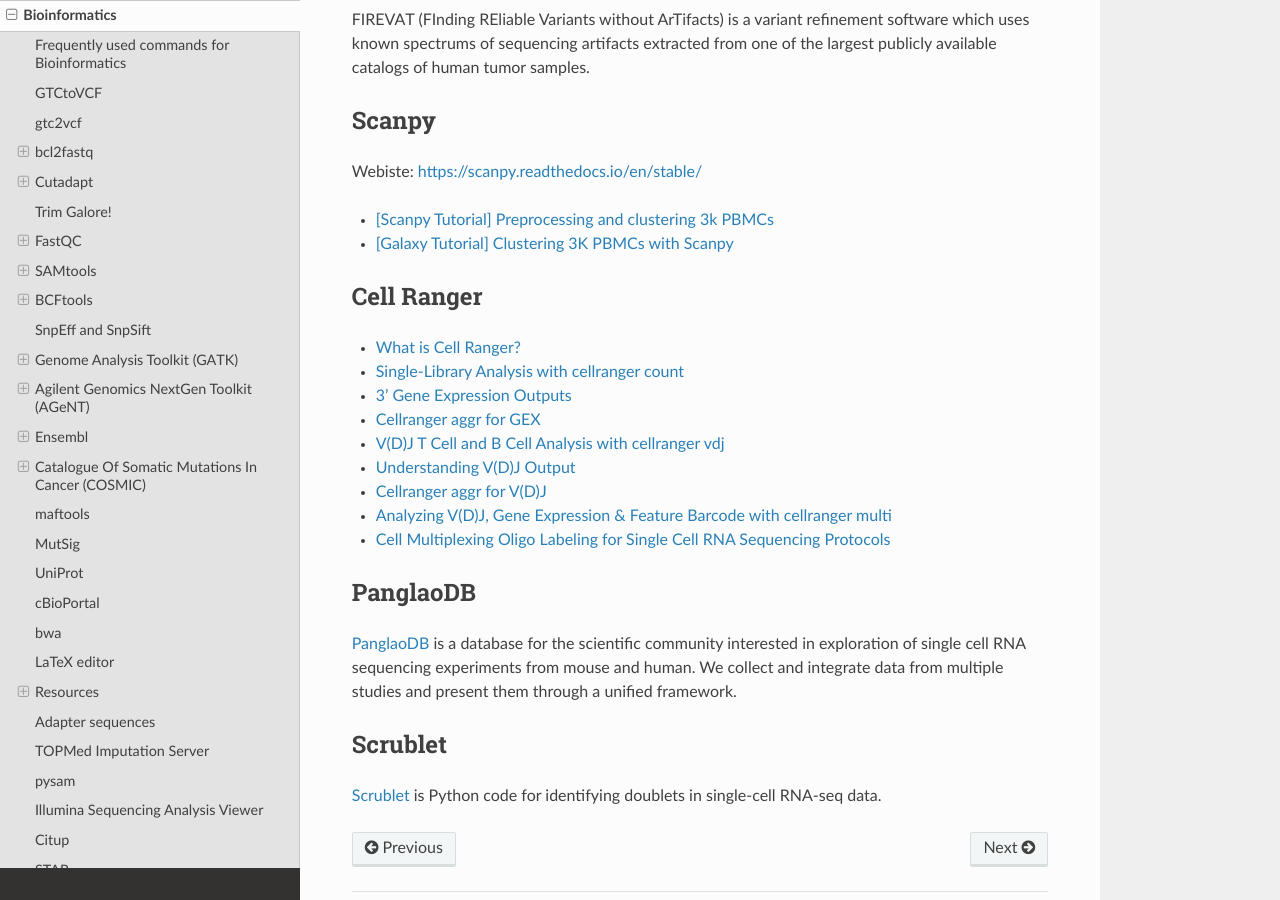
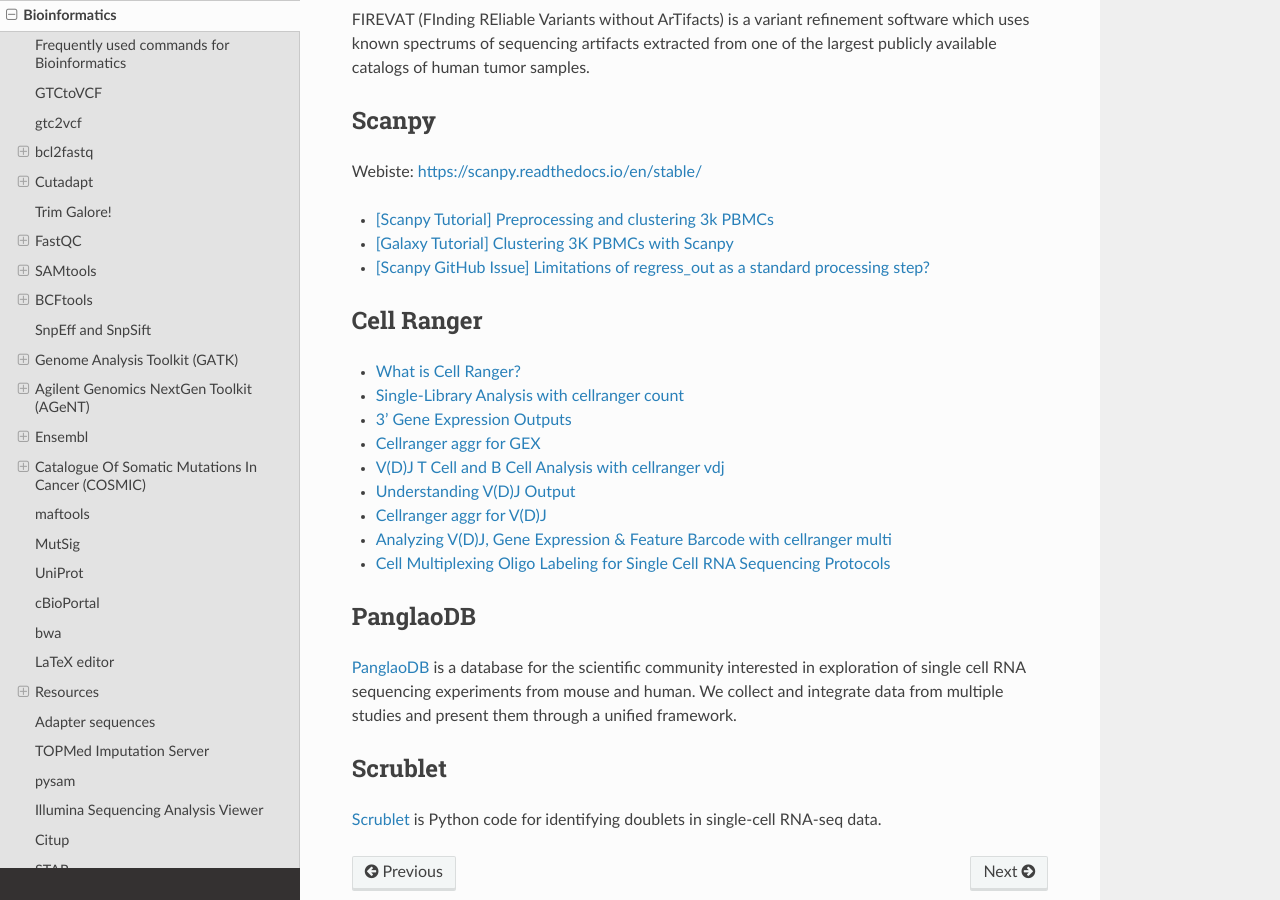
Before and after one commit to sbslee/notes, a Sphinx documentation site: the page built from docs/bioinformatics.rst, in a window 1280 px wide and 900 px high, scrolled down 22598 px. Built offline with Sphinx 7.4.7 and the Read the Docs theme 2.0.0, drawn with Linux system fonts in a browser that asks for light colours.

Commit message:
Update bioinformatics.rst

```diff
--- a/docs/bioinformatics.rst
+++ b/docs/bioinformatics.rst
@@ -1034,6 +1034,7 @@
 
 - `[Scanpy Tutorial] Preprocessing and clustering 3k PBMCs <https://scanpy-tutorials.readthedocs.io/en/latest/pbmc3k.html>`__
 - `[Galaxy Tutorial] Clustering 3K PBMCs with Scanpy <https://training.galaxyproject.org/training-material/topics/transcriptomics/tutorials/scrna-scanpy-pbmc3k/tutorial.html>`__
+- `[Scanpy GitHub Issue] Limitations of regress_out as a standard processing step? <https://github.com/theislab/scanpy/issues/526>`__
 
 Cell Ranger
 ===========
```
